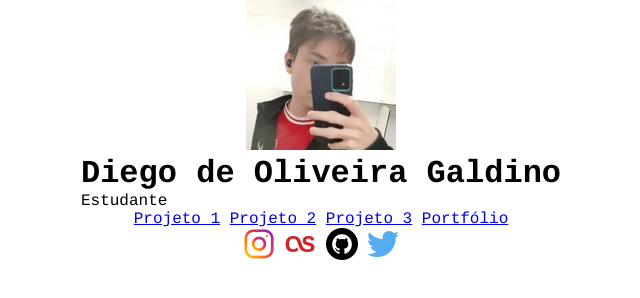
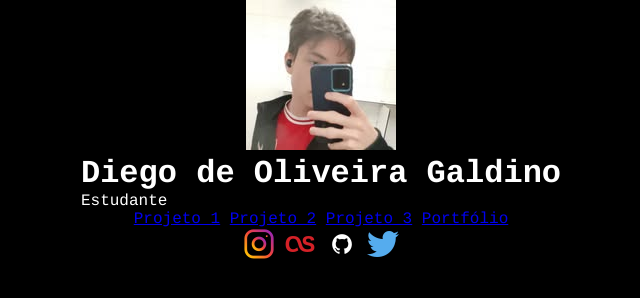
Before and after one commit to diegoog26/hub-links, a plain HTML site: page index.html in a window 1280 px wide. Shown: the whole page, without its empty margins (319-959 px from the left). Drawn offline with Linux system fonts and the light colour scheme; a web font is replaced by a local one.

Commit message:
Mudando as cores

```diff
--- a/index.html
+++ b/index.html
@@ -31,8 +31,8 @@
         </header>
         <!--Conteúdo Principal-->
         <main>
-            <h1>Diego de Oliveira Galdino</h1>
-            <p>Estudante</p>
+            <h1 id="Diego">Diego de Oliveira Galdino</h1>
+            <p id="biografia">Estudante</p>
         </main>
 
         <!--Links-->
--- a/style.css
+++ b/style.css
@@ -3,6 +3,7 @@
     margin: 0;
     padding: 0;
     box-sizing: border-box;
+    background-color: #000;
 }
 
 /*Variáveis para cores*/
@@ -22,3 +23,11 @@
 body {
      font-family: "Cousine", monospace;
 }
+
+#Diego{
+    color: #fff;
+}
+
+#biografia{
+    color: #fff;
+}
```
